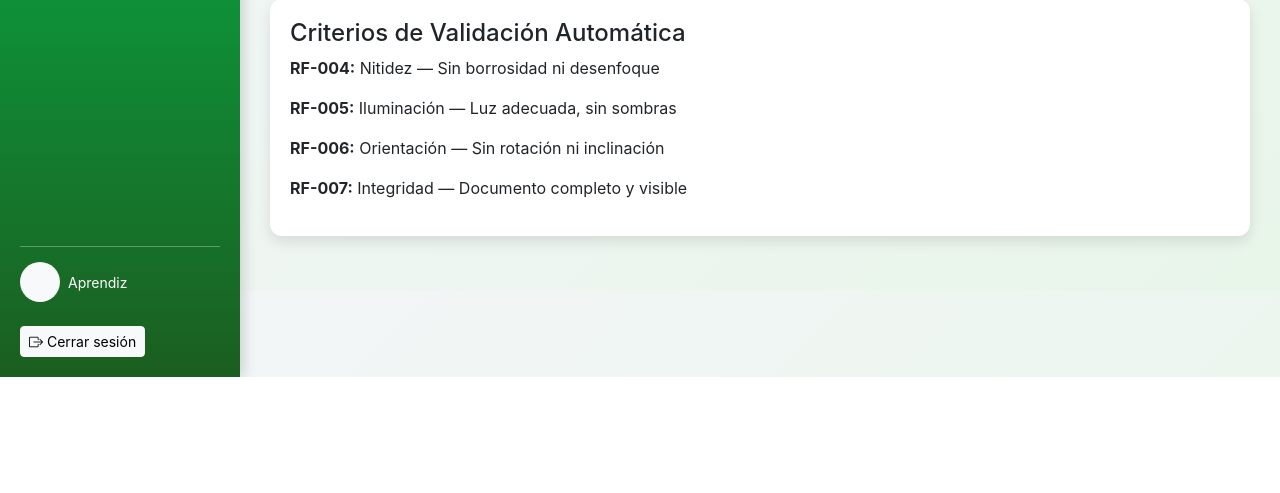
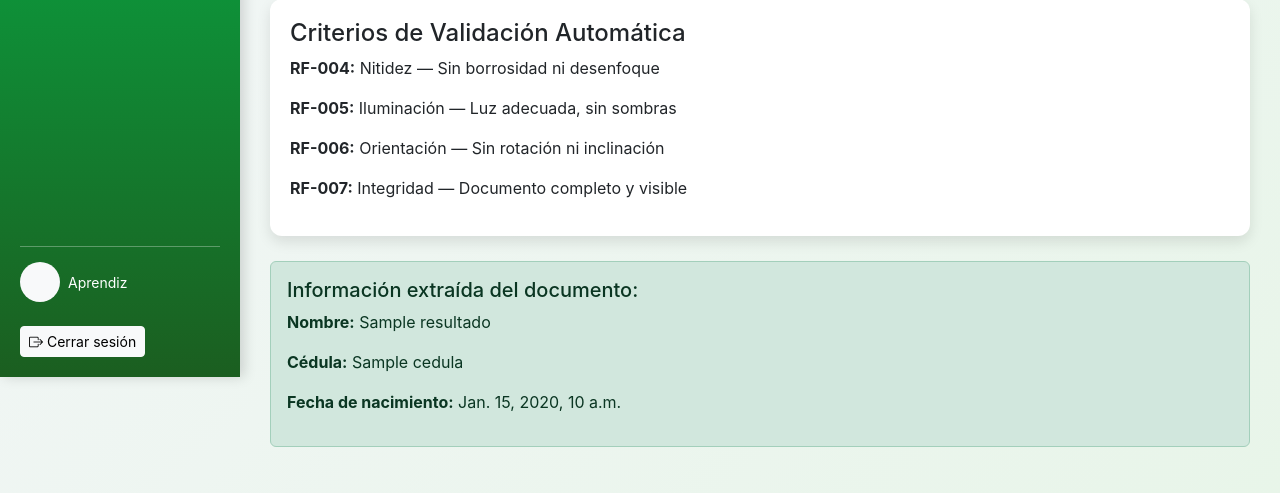
Before and after one commit to Resideth/sna-2.0, a Django app: template Frontend-documentos-ia1.0/docval/home/templates/mis_documentos.html in a window 1280 px wide. Shown: the part 423-916 px from the top of the page. Before the commit the page ends 800 px from the top, so only its background shows below. Run offline with Django 5.2, Linux system fonts and the light colour scheme; the template is opened without the code that fills it: most values are stand-ins (such as "Sample title", 1, 10 or a date in 2020).

Commit message:
Corregir vista cargar_documentos para enviar resultado a la plantilla

```diff
--- a/Frontend-documentos-ia1.0/docval/home/templates/cargar_documentos.html
+++ b/Frontend-documentos-ia1.0/docval/home/templates/cargar_documentos.html
@@ -99,7 +99,8 @@
             <p><strong>Nombre:</strong> {{ aprendiz_info.nombre }}</p>
             <p><strong>Cédula:</strong> {{ aprendiz_info.cedula }}</p>
             <p><strong>Fecha de Nacimiento:</strong> {{ aprendiz_info.fecha_nacimiento }}</p>
-            <p><strong>Programa:</strong> {{ aprendiz_info.programa }}</p>
+
+            <pre>{{ aprendiz-info }}</pre>
         {% else %}
             <p class="text-muted">Sube tu cédula en PDF para ver la información aquí.</p>
         {% endif %}
--- a/Frontend-documentos-ia1.0/docval/home/templates/mis_documentos.html
+++ b/Frontend-documentos-ia1.0/docval/home/templates/mis_documentos.html
@@ -1,6 +1,7 @@
 {% load static %}
 <!DOCTYPE html>
 <html lang="es">
+
 <head>
     <meta charset="UTF-8">
     <title>Mis Documentos</title>
@@ -13,6 +14,7 @@
             margin: 0;
             display: flex;
         }
+
         .sidebar {
             width: 240px;
             background: linear-gradient(180deg, #00c853, #1b5e20);
@@ -25,22 +27,66 @@
             position: fixed;
             left: 0;
             top: 0;
-            box-shadow: 4px 0 12px rgba(0,0,0,0.15);
+            box-shadow: 4px 0 12px rgba(0, 0, 0, 0.15);
         }
-        .sidebar .nav-links { display: flex; flex-direction: column; gap: 15px; }
+
+        .sidebar .nav-links {
+            display: flex;
+            flex-direction: column;
+            gap: 15px;
+        }
+
         .sidebar .nav-links a {
-            color: #fff; text-decoration: none; font-weight: 500;
-            display: flex; align-items: center; gap: 8px;
-            padding: 12px; border-radius: 8px; transition: all 0.3s ease;
+            color: #fff;
+            text-decoration: none;
+            font-weight: 500;
+            display: flex;
+            align-items: center;
+            gap: 8px;
+            padding: 12px;
+            border-radius: 8px;
+            transition: all 0.3s ease;
         }
-        .sidebar .nav-links a:hover { background: rgba(255,255,255,0.15); }
-        .sidebar .nav-links a.active { background: rgba(255,255,255,0.25); font-weight: 600; }
-        .dashboard-container { margin-left: 240px; padding: 30px; width: 100%; }
-        .panel-title { background: #fff; border-radius: 12px; padding: 25px; margin-bottom: 25px; border-left: 6px solid #00c853; box-shadow: 0 6px 14px rgba(0,0,0,0.1); }
-        .summary-box { background: #fff; border-radius: 12px; padding: 20px; margin-bottom: 25px; box-shadow: 0 6px 14px rgba(0,0,0,0.1); }
-        .user-info { border-top: 1px solid rgba(255,255,255,0.3); padding-top: 15px; }
+
+        .sidebar .nav-links a:hover {
+            background: rgba(255, 255, 255, 0.15);
+        }
+
+        .sidebar .nav-links a.active {
+            background: rgba(255, 255, 255, 0.25);
+            font-weight: 600;
+        }
+
+        .dashboard-container {
+            margin-left: 240px;
+            padding: 30px;
+            width: 100%;
+        }
+
+        .panel-title {
+            background: #fff;
+            border-radius: 12px;
+            padding: 25px;
+            margin-bottom: 25px;
+            border-left: 6px solid #00c853;
+            box-shadow: 0 6px 14px rgba(0, 0, 0, 0.1);
+        }
+
+        .summary-box {
+            background: #fff;
+            border-radius: 12px;
+            padding: 20px;
+            margin-bottom: 25px;
+            box-shadow: 0 6px 14px rgba(0, 0, 0, 0.1);
+        }
+
+        .user-info {
+            border-top: 1px solid rgba(255, 255, 255, 0.3);
+            padding-top: 15px;
+        }
     </style>
 </head>
+
 <body>
 
     <!-- Sidebar -->
@@ -51,7 +97,8 @@
         </div>
         <div class="user-info">
             <div class="d-flex align-items-center mb-2">
-            <div class="bg-light text-dark rounded-circle d-flex align-items-center justify-content-center" style="width:40px; height:40px; font-weight:600;">
+                <div class="bg-light text-dark rounded-circle d-flex align-items-center justify-content-center"
+                    style="width:40px; height:40px; font-weight:600;">
                     {{ request.user.first_name|slice:":1" }}
                 </div>
                 <div class="ms-2">
@@ -89,8 +136,17 @@
             <p><strong>RF-006:</strong> Orientación — Sin rotación ni inclinación</p>
             <p><strong>RF-007:</strong> Integridad — Documento completo y visible</p>
         </div>
+
+        {% if resultado %}
+        <div class="alert alert-success mt-4">
+            <h5>Información extraída del documento:</h5>
+            <p><strong>Nombre:</strong> {{ resultado.nombre }}</p>
+            <p><strong>Cédula:</strong> {{ resultado.cedula }}</p>
+            <p><strong>Fecha de nacimiento:</strong> {{ resultado.fecha_nacimiento }}</p>
         </div>
+        {% endif %}
 
         <script src="https://cdn.jsdelivr.net/npm/bootstrap@5.3.2/dist/js/bootstrap.bundle.min.js"></script>
 </body>
+
 </html>
```
Also changed, not shown: Frontend-documentos-ia1.0/docval/home/views.py (+25 -11 lines), Frontend-documentos-ia1.0/docval/db.sqlite3, 13 other files. Lines whose indentation alone changed are shown as unchanged.
